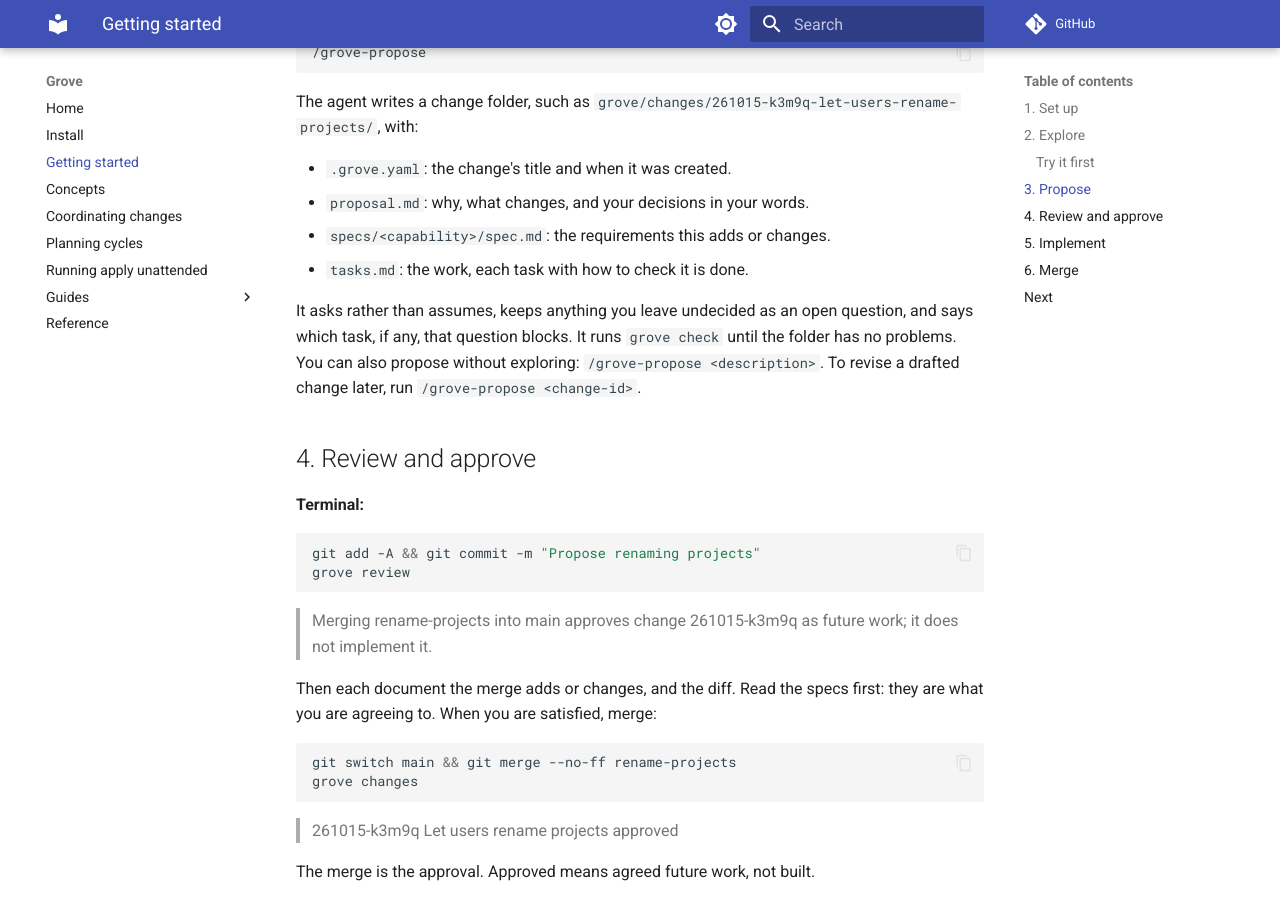
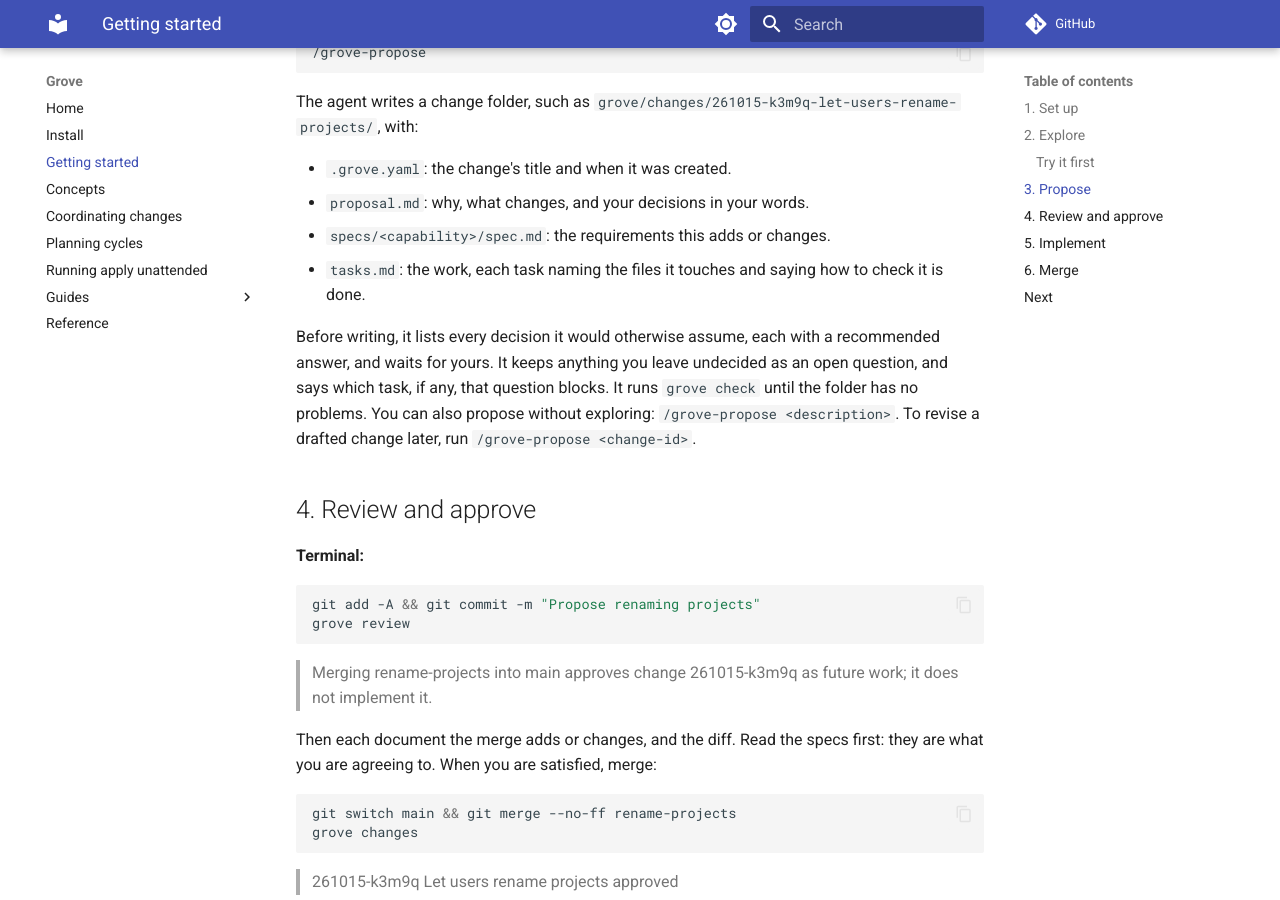
Before and after one commit to mascah/grove, an MkDocs documentation site: the page built from docs/getting-started.md, in a window 1280 px wide and 900 px high, scrolled down 1757 px. Built offline with MkDocs 1.6.1 and Material for MkDocs 9.7.7, drawn with Linux system fonts in a browser that asks for light colours; comment, search, counter and statistics services are not loaded.

Commit message:
docs: getting started says tasks name files and propose asks a round

```diff
--- a/docs/getting-started.md
+++ b/docs/getting-started.md
@@ -89,10 +89,13 @@ The agent writes a change folder, such as
 - `.grove.yaml`: the change's title and when it was created.
 - `proposal.md`: why, what changes, and your decisions in your words.
 - `specs/<capability>/spec.md`: the requirements this adds or changes.
-- `tasks.md`: the work, each task with how to check it is done.
+- `tasks.md`: the work, each task naming the files it touches and saying
+  how to check it is done.
 
-It asks rather than assumes, keeps anything you leave undecided as an open
-question, and says which task, if any, that question blocks. It runs
+Before writing, it lists every decision it would otherwise assume, each
+with a recommended answer, and waits for yours. It keeps anything you leave
+undecided as an open question, and says which task, if any, that question
+blocks. It runs
 `grove check` until the folder has no problems. You can
 also propose without exploring: `/grove-propose <description>`. To revise a
 drafted change later, run `/grove-propose <change-id>`.
```
